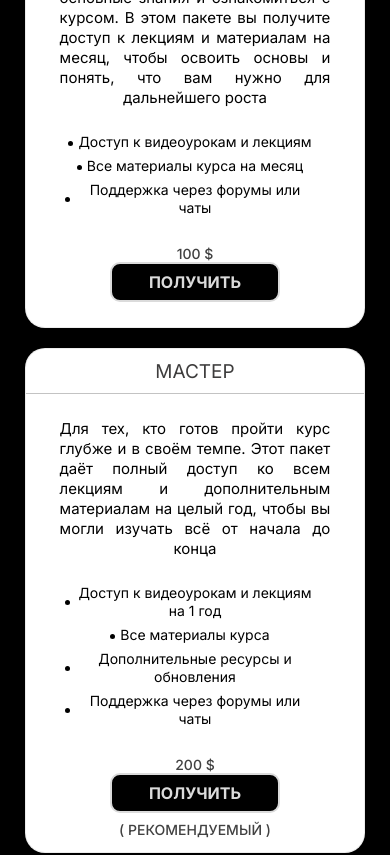
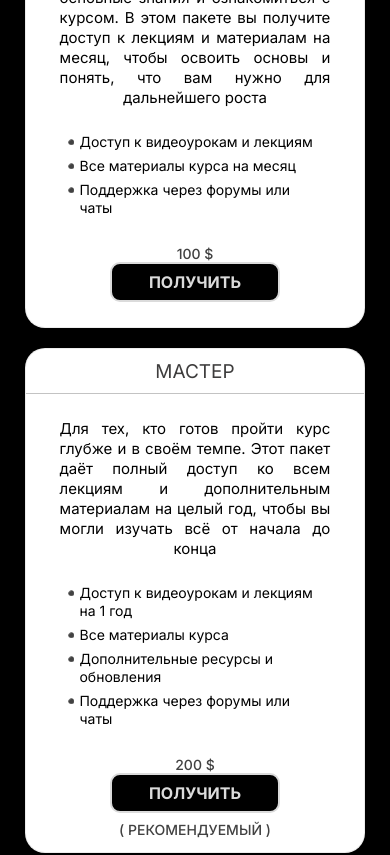
Before and after one commit to ChubarovOleksandr/Cocktail-Course, a React (Vite) app: page / in a window 390 px wide. Shown: the part 3100-3955 px from the top of the page. Built offline with nearby package versions, Linux system fonts and the light colour scheme; a web font is replaced by a local one.

Commit message:
fix list style decoration

```diff
--- a/src/components/contentPage/PriceCard.tsx
+++ b/src/components/contentPage/PriceCard.tsx
@@ -15,7 +15,10 @@ const PriceCard = ({ data }: props) => {
         <p className="subdescription">{data.description}</p>
         <ul>
           {data.advantages.map((advantageText, index) => (
-            <li key={index}>{advantageText}</li>
+            <li key={index}>
+              <b>⚫</b>
+              {advantageText}
+            </li>
           ))}
         </ul>
       </div>
@@ -23,7 +26,7 @@ const PriceCard = ({ data }: props) => {
         {/* <span className="price">{data.price} $</span> */}
         <div className="block">
           <span className="price">{data.price} $</span>
-        <a href="https://t.me/roles_requests_bot">Получить</a>
+          <a href="https://t.me/roles_requests_bot">Получить</a>
         </div>
         {data.recommended && <span>( Рекомендуемый )</span>}
       </div>
--- a/src/style/contentPage/contentMedia.scss
+++ b/src/style/contentPage/contentMedia.scss
@@ -672,49 +672,32 @@
     list-style-type: none;
     font-size: 14px !important;
     padding-left: 0 !important;
-    width: auto;
-    max-width: 60vw;
+    width: 65vw;
+    margin: 0 auto;
+    max-width: 65vw;
     position: relative;
-    text-align: justify;
-    text-align-last: center;
-    &:before {
-      position: absolute;
-      top: 10px;
-      left: -10px;
-      width: 5px;
-      height: 5px;
-      background: #000;
-      border-radius: 100%;
-      content: "";
+    text-align: left;
+    text-align-last: left;
+    display: flex;
+    align-items: flex-start;
+    gap: 5px;
+    b {
+      font-size: 5px;
+      display: inline-block;
     }
   }
 }
 @media (max-width: 440px) {
   .price .price__cards .card .card__body ul li {
-    list-style-type: none;
-    position: relative;
-    font-size: 14px !important;
-    &:before {
-      position: absolute;
-      top: 25%;
-      left: -13px;
-      width: 5px;
-      height: 5px;
-      background: #000;
-      border-radius: 100%;
-      content: "";
-    }
-  }
-  .price .price__cards .card .card__body ul li {
     font-size: 15px;
-    max-width: 240px;
+    max-width: 280px;
     line-height: 18px;
     padding-left: 0 !important;
   }
 }
 @media (max-width: 400px) {
   .price .price__cards .card .card__body ul li {
-    text-align: center;
+    text-align: left;
     padding-left: 5px;
     &:before {
       top: 45%;
--- a/src/style/contentPage/contentPage.scss
+++ b/src/style/contentPage/contentPage.scss
@@ -327,6 +327,9 @@ html {
             width: 400px;
             color: #000;
             line-height: 22px;
+            b {
+              display: none;
+            }
           }
         }
       }
```
